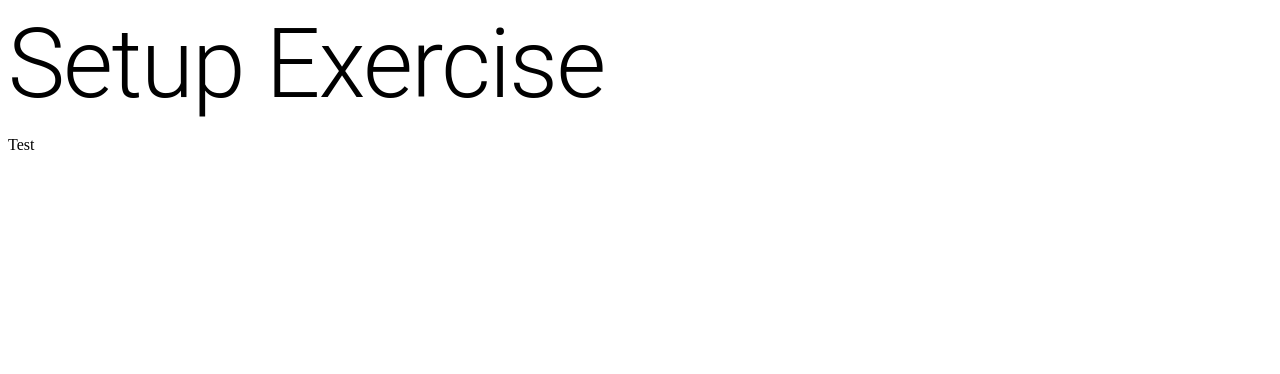
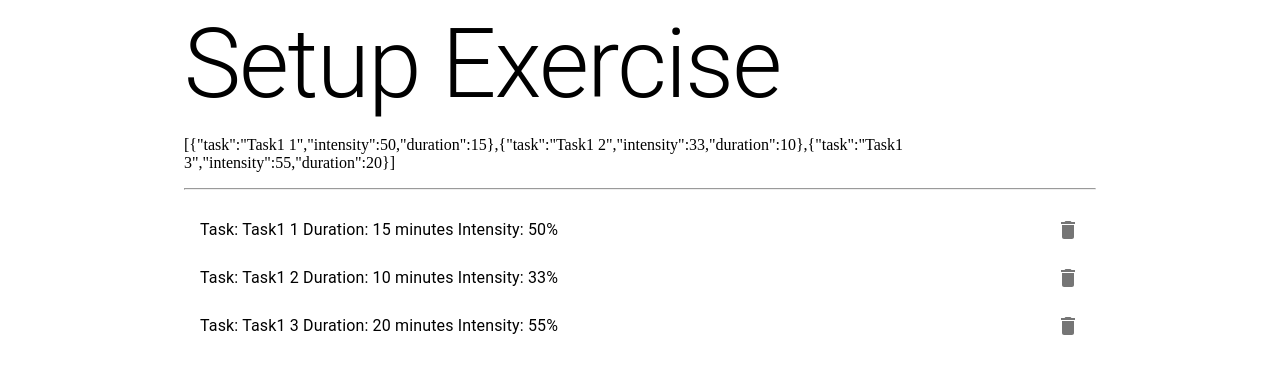
Before and after one commit to chrisco210/interval, a React (Create React App) app: page / in a window 1280 px wide. Shown: the top 374 px of the page. Built offline with nearby package versions, Linux system fonts and the light colour scheme.

Commit message:
Complete reordering and item deletion

```diff
--- a/package.json
+++ b/package.json
@@ -4,6 +4,7 @@
   "private": true,
   "dependencies": {
     "@material-ui/core": "^4.11.2",
+    "@material-ui/icons": "^4.11.2",
     "@testing-library/jest-dom": "^5.11.6",
     "@testing-library/react": "^11.2.2",
     "@testing-library/user-event": "^12.6.0",
--- /dev/null
+++ b/src/setupscreen/DraggableTask.js
@@ -0,0 +1,39 @@
+import React from 'react'
+import { Draggable } from "react-beautiful-dnd";
+import ListItem from '@material-ui/core/ListItem';
+import ListItemText from '@material-ui/core/ListItemText';
+import ListItemSecondaryAction from '@material-ui/core/ListItemSecondaryAction';
+import IconButton from '@material-ui/core/IconButton';
+import DeleteIcon from '@material-ui/icons/Delete';
+
+// Has properties for a individual program element
+
+
+class DraggableTask extends React.Component {
+  render() {
+    return (
+        <Draggable
+          key={this.props.task}
+          draggableId={this.props.task}
+          index={this.props.index}>
+          {(provided, snapshot) => (
+            <div
+              ref={provided.innerRef}
+              {...provided.draggableProps}
+              {...provided.dragHandleProps}>
+                <ListItem>
+                  <ListItemText primary={`Task: ${this.props.task} Duration: ${this.props.duration} minutes Intensity: ${this.props.intensity}%`} />
+                  <ListItemSecondaryAction>
+                    <IconButton edge="end" aria-label="delete" onClick={() => this.props.onDelete()}>
+                      <DeleteIcon />
+                    </IconButton>
+                  </ListItemSecondaryAction>
+                </ListItem>
+            </div>
+          )}
+        </Draggable>
+    )
+  }
+}
+
+export default DraggableTask
--- /dev/null
+++ b/src/setupscreen/PresetSelector.js
@@ -0,0 +1 @@
+import React from 'react'
--- a/src/setupscreen/ProgramSelector.js
+++ b/src/setupscreen/ProgramSelector.js
@@ -6,7 +6,14 @@ import ReorderableProgram from './ReorderableProgram'
 class ProgramSelector extends React.Component {
   render() {
     return (
-      <ReorderableProgram />
+      <div>
+        <ReorderableProgram
+          program={this.props.program}
+          onDragEnd={(r) => this.props.onDragEnd(r)}
+          onDelete={(i) => {this.props.onDelete(i)}}
+        />
+      </div>
+
     )
   }
 }
--- a/src/setupscreen/ReorderableProgram.js
+++ b/src/setupscreen/ReorderableProgram.js
@@ -1,8 +1,36 @@
 import React from 'react'
+import DraggableTask from './DraggableTask'
+import { DragDropContext, Droppable } from "react-beautiful-dnd";
+import List from '@material-ui/core/List';
+
+// Has properties program and onDragEnd
 
 class ReorderableProgram extends React.Component {
   render() {
-    return <p>Test</p>
+    return (
+      <DragDropContext onDragEnd={(r) => this.props.onDragEnd(r)}>
+        <Droppable droppableId="droppable">
+          {(provided, snapshot) => (
+            <div {...provided.droppableProps} ref={provided.innerRef}>
+              <List component="nav">
+                {this.props.program.map((elt, index) => (
+                  <DraggableTask
+                    key={elt.task}
+                    task={elt.task}
+                    intensity={elt.intensity}
+                    duration={elt.duration}
+                    index={index}
+                    onDelete={() => this.props.onDelete(index)}
+                    />
+                )
+              )}
+              </List>
+              {provided.placeholder}
+            </div>
+          )}
+        </Droppable>
+      </DragDropContext>
+    )
   }
 }
 
--- a/src/setupscreen/SetupView.js
+++ b/src/setupscreen/SetupView.js
@@ -1,24 +1,55 @@
 import React from 'react'
 import ProgramSelector from './ProgramSelector'
+import Container from '@material-ui/core/Container';
 
 import Typography from '@material-ui/core/Typography'
 
 class SetupView extends React.Component {
   constructor(props) {
     super(props);
-    this.setState({
-      program: []
-    })
+    this.state = {
+      program: this.props.presets[0].tasks
+    };
+
+  }
+
+  onDelete(index) {
+    const newProgram = removeFromArray(this.state.program, index);
+
+    this.setState({program: newProgram})
+  }
+
+  onDragEnd(result) {
+    if(!result.destination) {
+      return;
+    }
+
+    const items = reorder(
+      this.state.program,
+      result.source.index,
+      result.destination.index
+    );
+
+    this.setState({program: items})
   }
 
   render() {
     return (
-      <div>
+
+      <Container maxWidth="md">
         <Typography variant="h1" component="h2">
           Setup Exercise
         </Typography>
-        <ProgramSelector />
-      </div>
+        <p>
+          {JSON.stringify(this.state.program)}
+        </p>
+        <hr></hr>
+        <ProgramSelector
+          program={this.state.program}
+          onDragEnd={(r) => this.onDragEnd(r)}
+          onDelete={(i) => this.onDelete(i)}
+        />
+      </Container>
     )
   }
 }
@@ -31,4 +62,8 @@ function reorder(list, start, end) {
   return result;
 }
 
+function removeFromArray(list, index) {
+  return list.slice(0, index).concat(list.slice(index + 1, list.length))
+}
+
 export default SetupView
--- a/src/setupscreen/workoutpresets.js
+++ b/src/setupscreen/workoutpresets.js
@@ -2,9 +2,17 @@ const workoutpresets = [
   {
     name: 'Test workout 1',
     tasks: [
-      {task: 'Task 1', intensity: 50, duration: 15},
-      {task: 'Task 2', intensity: 33, duration: 10},
-      {task: 'Task 3', intensity: 55, duration: 20}
+      {task: 'Task1 1', intensity: 50, duration: 15},
+      {task: 'Task1 2', intensity: 33, duration: 10},
+      {task: 'Task1 3', intensity: 55, duration: 20}
+    ]
+  },
+  {
+    name: 'Test workout 2',
+    tasks: [
+      {task: 'Task2 1', intensity: 50, duration: 15},
+      {task: 'Task2 2', intensity: 33, duration: 10},
+      {task: 'Task2 3', intensity: 55, duration: 20}
     ]
   }
 ]
```
Also changed, not shown: src/setupscreen/TaskElement.js (deleted, +0 -9 lines), 2 other files (tests, documents, lock files or other folders).
